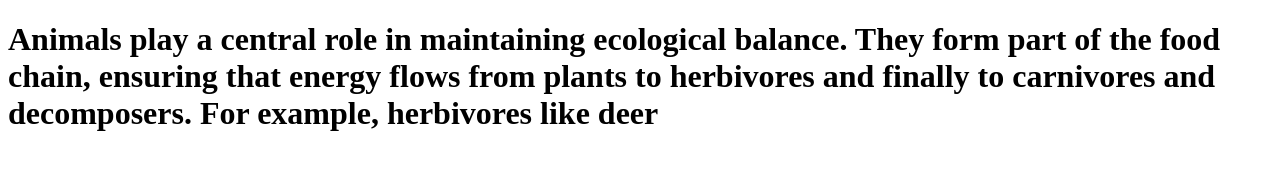
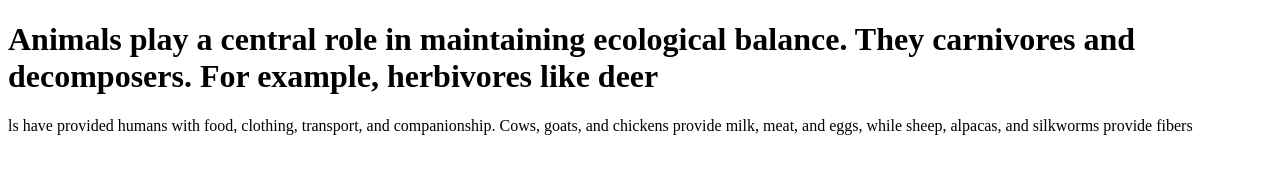
Before and after one commit to Eric-mar/Git-Exercise-Basis, a plain HTML site: page footer.html in a window 1280 px wide. Drawn offline with Linux system fonts and the light colour scheme.

Commit message:
footer 2

```diff
--- a/footer.html
+++ b/footer.html
@@ -7,11 +7,11 @@
 </head>
 <body>
     <h1>Animals play a central role in maintaining
-         ecological balance. They form part of the food
-         chain, ensuring that energy flows from plants
-          to herbivores and finally to carnivores and
+         ecological balance. They carnivores and
            decomposers.
          For example, herbivores like deer </h1>
+         <p>ls have provided humans with food, clothing, transport, and companionship. Cows, goats, and chickens provide milk, meat, and eggs, while sheep, alpacas,
+             and silkworms provide fibers</p>
 
 </body>
 </html>
```
